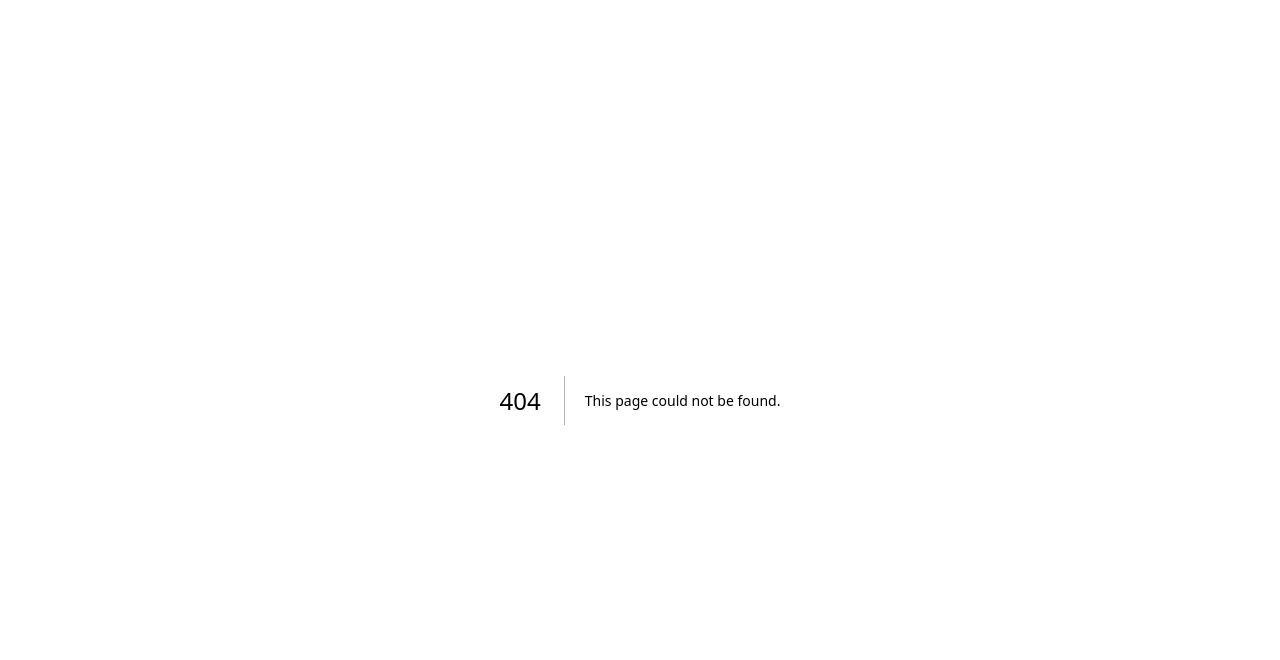
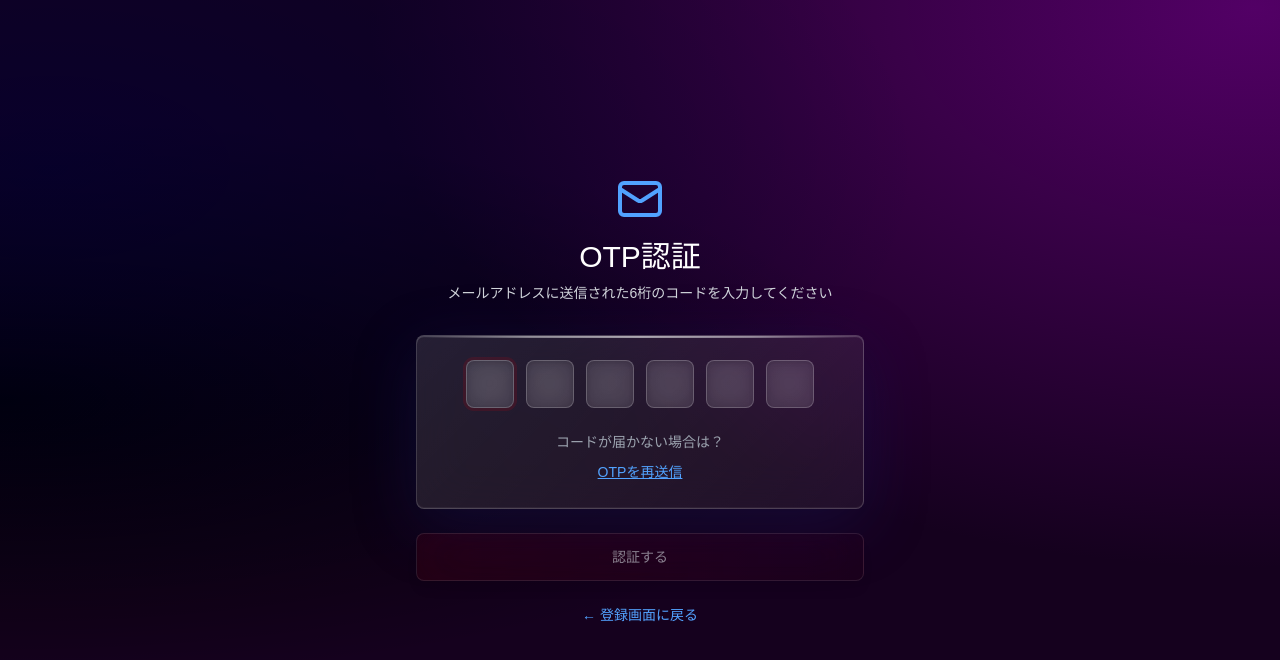
Before and after one commit to roushan-sheik/project-xyz-beta, a Next.js app: page /user/verify-otp in a window 1280 px wide. Before the commit this address had no page. Shown: the top 660 px of the page. Built offline with nearby package versions, Linux system fonts and the light colour scheme.

Commit message:
[feat]: Add verify otp

```diff
--- a/src/app/(user)/register/page.tsx
+++ b/src/app/(user)/register/page.tsx
@@ -32,11 +32,12 @@ const RegisterPage = () => {
     setLoading(true);
     try {
       await userApiClient.userRegister(data);
-      toast.success("登録が成功しました！", {
+      toast.success("登録が成功しました！OTPを確認してください", {
         position: "top-center",
       });
       await new Promise((res) => setTimeout(res, 800));
-      window.location.href = "/login";
+      // Redirect to OTP verification instead of login
+      window.location.href = "/user/verify-otp";
     } catch (err) {
       console.error(err);
       toast.error("登録に失敗しました", {
--- /dev/null
+++ b/src/app/(user)/user/verify-otp/page.tsx
@@ -0,0 +1,211 @@
+"use client";
+import React, { useState, useRef, useEffect } from "react";
+import { ToastContainer, toast } from "react-toastify";
+import Button from "@/components/ui/Button";
+
+import { Mail, CheckCircle } from "lucide-react";
+import Link from "next/link";
+import { userApiClient } from "@/infrastructure/user/userAPIClient";
+
+const VerifyOtp = () => {
+  const [otp, setOtp] = useState<string[]>(new Array(6).fill(""));
+  const [loading, setLoading] = useState(false);
+  const [isVerified, setIsVerified] = useState(false);
+  const inputRefs = useRef<(HTMLInputElement | null)[]>([]);
+
+  // Handle OTP input change
+  const handleChange = (element: HTMLInputElement, index: number) => {
+    if (isNaN(Number(element.value))) return;
+
+    const newOtp = [...otp];
+    newOtp[index] = element.value;
+    setOtp(newOtp);
+
+    // Move to next input if current field is filled
+    if (element.value && index < 5) {
+      inputRefs.current[index + 1]?.focus();
+    }
+  };
+
+  // Handle backspace
+  const handleKeyDown = (
+    e: React.KeyboardEvent<HTMLInputElement>,
+    index: number
+  ) => {
+    if (e.key === "Backspace" && !otp[index] && index > 0) {
+      inputRefs.current[index - 1]?.focus();
+    }
+  };
+
+  // Handle paste
+  const handlePaste = (e: React.ClipboardEvent) => {
+    e.preventDefault();
+    const pasteData = e.clipboardData.getData("text");
+    const pasteValues = pasteData.slice(0, 6).split("");
+
+    if (pasteValues.every((val) => !isNaN(Number(val)))) {
+      const newOtp = [...otp];
+      pasteValues.forEach((val, index) => {
+        if (index < 6) newOtp[index] = val;
+      });
+      setOtp(newOtp);
+
+      // Focus on the last filled input or next empty one
+      const lastIndex = Math.min(pasteValues.length - 1, 5);
+      inputRefs.current[lastIndex]?.focus();
+    }
+  };
+
+  // Submit OTP
+  const handleSubmit = async () => {
+    const otpString = otp.join("");
+
+    if (otpString.length !== 6) {
+      toast.error("6桁のOTPを入力してください", {
+        position: "top-center",
+      });
+      return;
+    }
+
+    setLoading(true);
+    try {
+      await userApiClient.verifyOtp({ otp: otpString });
+
+      setIsVerified(true);
+      toast.success("Email認証が成功しました！", {
+        position: "top-center",
+      });
+
+      // Redirect to login after 2 seconds
+      setTimeout(() => {
+        window.location.href = "/login";
+      }, 2000);
+    } catch (err) {
+      console.error(err);
+      toast.error("OTPの認証に失敗しました", {
+        position: "top-center",
+      });
+    } finally {
+      setLoading(false);
+    }
+  };
+
+  // Auto-focus first input on mount
+  useEffect(() => {
+    inputRefs.current[0]?.focus();
+  }, []);
+
+  if (isVerified) {
+    return (
+      <div className="min-h-screen main_gradient_bg text-white">
+        <main className="flex min-h-screen flex-col items-center justify-center px-4">
+          <ToastContainer />
+          <div className="w-full max-w-md text-center">
+            <div className="rounded-lg border glass-card p-8 space-y-6">
+              <div className="flex justify-center">
+                <CheckCircle className="w-16 h-16 text-green-400" />
+              </div>
+              <h2 className="text-white lg:text-3xl text-2xl font-semibold">
+                認証成功
+              </h2>
+              <p className="text-gray-300 text-lg">
+                Email認証が正常に完了しました
+              </p>
+              <div className="pt-4">
+                <p className="text-sm text-gray-400">
+                  まもなくログインページにリダイレクトします...
+                </p>
+              </div>
+            </div>
+          </div>
+        </main>
+      </div>
+    );
+  }
+
+  return (
+    <div className="min-h-screen main_gradient_bg text-white">
+      <main className="flex min-h-screen flex-col items-center justify-center px-4">
+        <ToastContainer />
+        <div className="w-full max-w-md">
+          <div className="text-center mb-8">
+            <div className="flex justify-center mb-4">
+              <Mail className="w-12 h-12 text-blue-400" />
+            </div>
+            <h2 className="text-white lg:text-3xl text-2xl mb-2">OTP認証</h2>
+            <p className="text-gray-300 text-sm">
+              メールアドレスに送信された6桁のコードを入力してください
+            </p>
+          </div>
+
+          <div className="space-y-6">
+            <div className="rounded-lg border glass-card p-6 space-y-6">
+              {/* OTP Input Fields */}
+              <div className="flex justify-center space-x-3">
+                {otp.map((digit, index) => (
+                  <input
+                    key={index}
+                    ref={(el) => (inputRefs.current[index] = el)}
+                    type="text"
+                    maxLength={1}
+                    value={digit}
+                    onChange={(e) => handleChange(e.target, index)}
+                    onKeyDown={(e) => handleKeyDown(e, index)}
+                    onPaste={handlePaste}
+                    className="glass-input w-12 h-12 text-center text-lg font-semibold"
+                    style={{
+                      background: "rgba(255, 255, 255, 0.1)",
+                      border: "1px solid rgba(255, 255, 255, 0.2)",
+                      borderRadius: "8px",
+                      backdropFilter: "blur(10px)",
+                      color: "white",
+                    }}
+                  />
+                ))}
+              </div>
+
+              {/* Resend OTP Link */}
+              <div className="text-center">
+                <p className="text-sm text-gray-400 mb-2">
+                  コードが届かない場合は？
+                </p>
+                <button
+                  type="button"
+                  className="text-blue-400 hover:text-blue-300 text-sm underline"
+                  onClick={() => {
+                    toast.info("OTPを再送信しました", {
+                      position: "top-center",
+                    });
+                  }}
+                >
+                  OTPを再送信
+                </button>
+              </div>
+            </div>
+
+            {/* Submit Button */}
+            <Button
+              className="w-full"
+              type="button"
+              onClick={handleSubmit}
+              loading={loading}
+              variant="glassBrand"
+              disabled={otp.join("").length !== 6}
+            >
+              {loading ? "認証中..." : "認証する"}
+            </Button>
+
+            {/* Back to Register Link */}
+            <div className="text-center text-sm text-gray-300">
+              <Link href="/register" className="text-blue-400 hover:underline">
+                ← 登録画面に戻る
+              </Link>
+            </div>
+          </div>
+        </div>
+      </main>
+    </div>
+  );
+};
+
+export default VerifyOtp;
--- a/src/infrastructure/user/userAPIClient.ts
+++ b/src/infrastructure/user/userAPIClient.ts
@@ -151,7 +151,9 @@ class UserAPIClient {
     }
   }
 
-  public async getUserVideoAudioEditRequests(): Promise<UserVideoAudioEditRequestResponse[]> {
+  public async getUserVideoAudioEditRequests(): Promise<
+    UserVideoAudioEditRequestResponse[]
+  > {
     try {
       const response = await fetch(
         `${this.apiUrl}/gallery/video-audio-edit-requests`,
@@ -162,7 +164,9 @@ class UserAPIClient {
       );
       if (!response.ok) {
         const errorData = await response.json();
-        throw new Error(errorData.detail || `Failed to fetch video/audio edit requests`);
+        throw new Error(
+          errorData.detail || `Failed to fetch video/audio edit requests`
+        );
       }
       return await response.json();
     } catch (error) {
@@ -171,7 +175,9 @@ class UserAPIClient {
     }
   }
 
-  public async getUserPhotoEditRequests(): Promise<UserPhotoEditRequestResponse[]> {
+  public async getUserPhotoEditRequests(): Promise<
+    UserPhotoEditRequestResponse[]
+  > {
     try {
       const response = await fetch(
         `${this.apiUrl}/gallery/photo-edit-requests`,
@@ -182,7 +188,9 @@ class UserAPIClient {
       );
       if (!response.ok) {
         const errorData = await response.json();
-        throw new Error(errorData.detail || `Failed to fetch photo edit requests`);
+        throw new Error(
+          errorData.detail || `Failed to fetch photo edit requests`
+        );
       }
       return await response.json();
     } catch (error) {
@@ -211,18 +219,19 @@ class UserAPIClient {
     }
   }
 
-  public async getUserSouvenirRequests(): Promise<UserSouvenirRequestResponse[]> {
+  public async getUserSouvenirRequests(): Promise<
+    UserSouvenirRequestResponse[]
+  > {
     try {
-      const response = await fetch(
-        `${this.apiUrl}/gallery/souvenir-requests`,
-        {
-          method: "GET",
-          headers: this.getHeaders(),
-        }
-      );
+      const response = await fetch(`${this.apiUrl}/gallery/souvenir-requests`, {
+        method: "GET",
+        headers: this.getHeaders(),
+      });
       if (!response.ok) {
         const errorData = await response.json();
-        throw new Error(errorData.detail || `Failed to fetch souvenir requests`);
+        throw new Error(
+          errorData.detail || `Failed to fetch souvenir requests`
+        );
       }
       return await response.json();
     } catch (error) {
@@ -230,6 +239,19 @@ class UserAPIClient {
       throw error;
     }
   }
+  async verifyOtp(data: { otp: string }): Promise<{ detail: string }> {
+    const response = await fetch(`${this.apiUrl}/users/verify-otp`, {
+      method: "POST",
+      headers: this.getHeaders(),
+      body: JSON.stringify(data),
+    });
+
+    if (!response.ok) {
+      throw new Error(`HTTP error! status: ${response.status}`);
+    }
+
+    return response.json();
+  }
 }
 
 export const userApiClient = new UserAPIClient();
--- a/src/middleware.ts
+++ b/src/middleware.ts
@@ -15,7 +15,13 @@ export function middleware(request: NextRequest) {
     return NextResponse.redirect(new URL("/admin", request.url));
   }
 
-  const publicRoutes = ["/login", "/register"];
+  // ✅ Add verify-otp routes to public routes
+  const publicRoutes = [
+    "/login",
+    "/register",
+    "/user/verify-otp",
+    "/verify-otp",
+  ];
   const adminRoutes = ["/admin"];
   const subscriptionRoutes = ["/subscription"];
 
```
